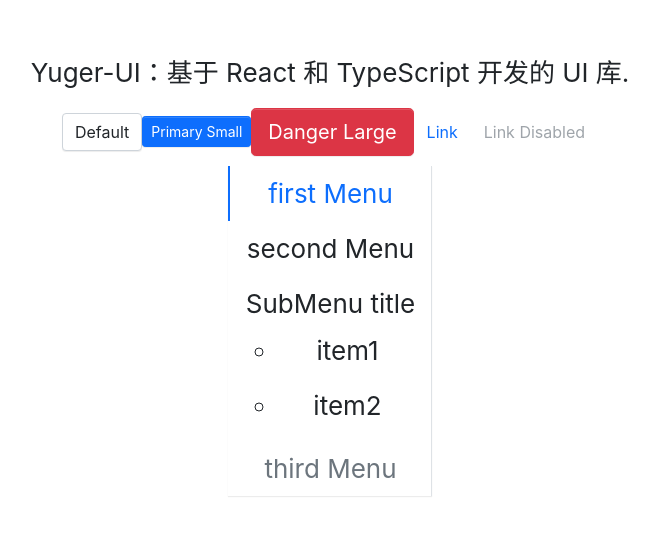
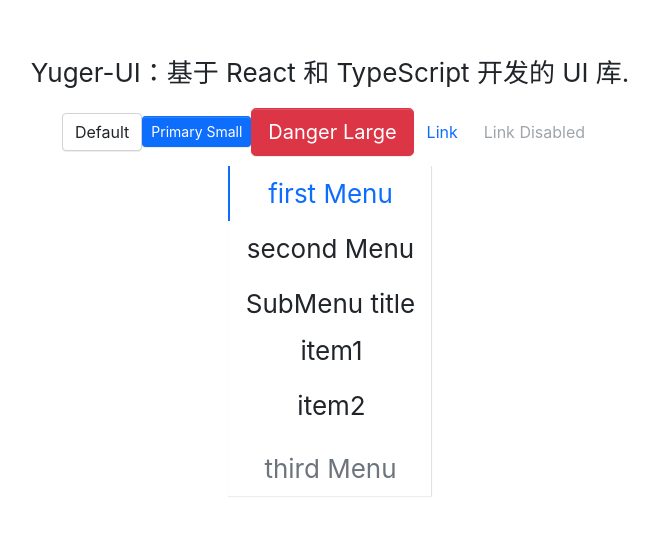
Before and after one commit to Ysom/yuger-ui, a React (Create React App) app: page / in a window 1280 px wide. Shown: the part 121-656 px from the top of the page, without its empty margins (310-969 px from the left). Built offline with nearby package versions, Linux system fonts and the light colour scheme.

Commit message:
add: 添加 SunMenu 相关样式

```diff
--- a/src/components/Menu/_style.scss
+++ b/src/components/Menu/_style.scss
@@ -6,7 +6,7 @@
   padding-left: 0;
   margin-bottom: 30px;
   list-style: none;
-  .menu-item {
+  >.menu-item {
     padding: $menu-item-padding-y $menu-item-padding-x;
     cursor: pointer;
     transition: $menu-transition;
@@ -23,6 +23,51 @@
       color: $menu-item-active-color;
     }
   }
+  .submenu-item {
+    position: relative;
+    .submenu-title {
+      display: flex;
+      align-items: center;
+    }
+    .arrow-icon {
+      transition: transform .25s ease-in-out;
+      margin-left: 3px;
+    }
+    &:hover {
+      .arrow-icon {
+        transform: rotate(180deg);
+      }
+    }
+  }
+  .is-vertical {
+    .arrow-icon {
+      transform: rotate(0deg) !important;
+    }
+  }
+  .is-vertical.is-opened {
+    .arrow-icon {
+      transform: rotate(180deg) !important;
+    }
+  }
+  .yuger-submenu {
+    //display: none;
+    list-style:none;
+    padding-left: 0;
+    white-space: nowrap;
+    //transition: $menu-transition;
+    .menu-item {
+      padding: $menu-item-padding-y $menu-item-padding-x;
+      cursor: pointer;
+      transition: $menu-transition;
+      color: $body-color;
+      &.is-active, &:hover {
+        color: $menu-item-active-color !important;
+      }
+    }
+  }
+  .yuger-submenu.menu-opened {
+    //display: block;
+  }
 }
 
 .menu-vertical {
@@ -38,3 +83,18 @@
     }
   }
 }
+
+.menu-horizontal {
+  >.menu-item {
+    border-bottom: $menu-item-active-border-width solid transparent;
+  }
+  .yuger-submenu {
+    position: absolute;
+    background: $white;
+    z-index: 100;
+    top: calc(100% + 8px);
+    left: 0;
+    border: $menu-border-width solid $menu-border-color;
+    box-shadow: $submenu-box-shadow;
+  }
+}
```
